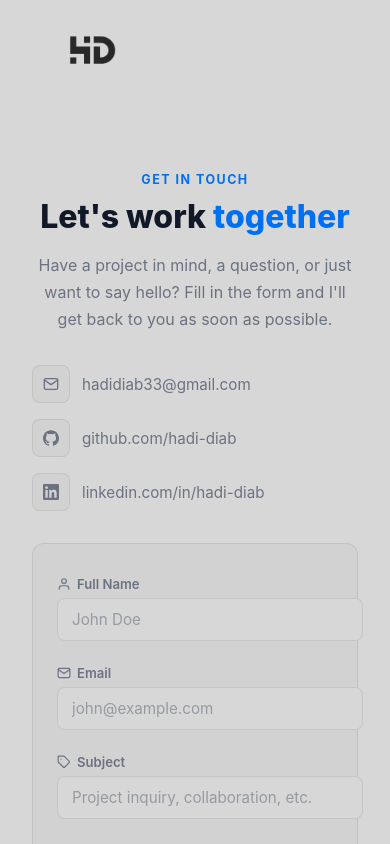
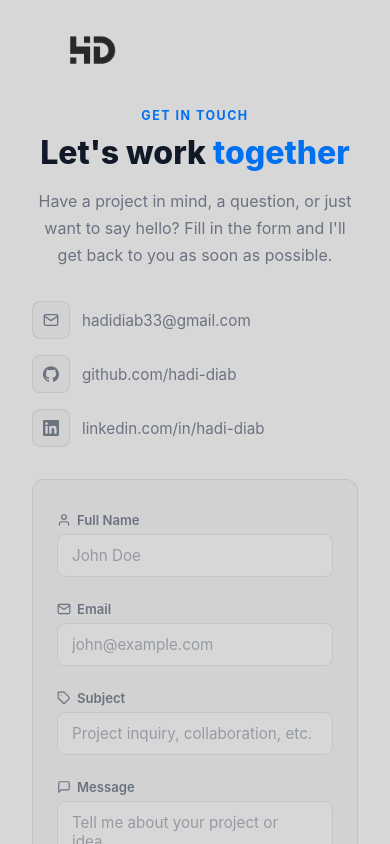
Before and after one commit to Hadi20Diab/my-portfolio, a Next.js app: page /contact in a window 390 px wide. Shown: the top 844 px of the page. Built offline with nearby package versions, Linux system fonts and the light colour scheme.

Commit message:
feat: update contact form layout by changing main to section and adjust input width for better responsiveness

```diff
--- a/src/app/contact/contact.scss
+++ b/src/app/contact/contact.scss
@@ -2,7 +2,7 @@
 
 .contactPage {
   min-height: 100vh;
-  padding: vars.$space-xxl vars.$space-xl;
+  padding: 0 vars.$space-xl;
   display: flex;
   align-items: center;
 }
@@ -139,7 +139,7 @@
     outline: none;
     transition: var(--transition-base);
     resize: none;
-    width: 100%;
+    width: -webkit-fill-available;
 
     &::placeholder { color: var(--muted); opacity: 0.6; }
 
--- a/src/app/contact/page.jsx
+++ b/src/app/contact/page.jsx
@@ -58,7 +58,7 @@ export default function ContactPage() {
   }
 
   return (
-    <main className="contactPage">
+    <section className="contactPage">
       <div className="contactContainer">
 
         {/* Left — info */}
@@ -171,6 +171,6 @@ export default function ContactPage() {
         </div>
 
       </div>
-    </main>
+    </section>
   )
 }
```
